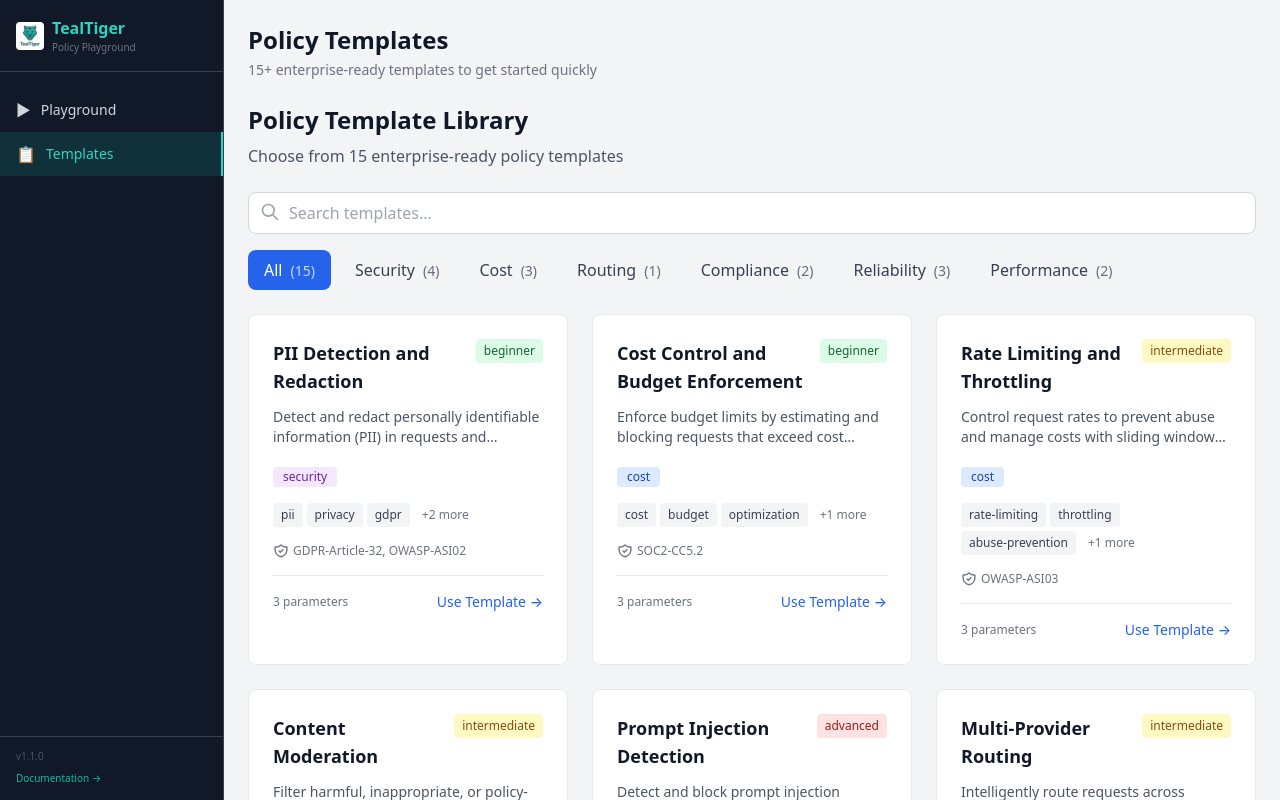
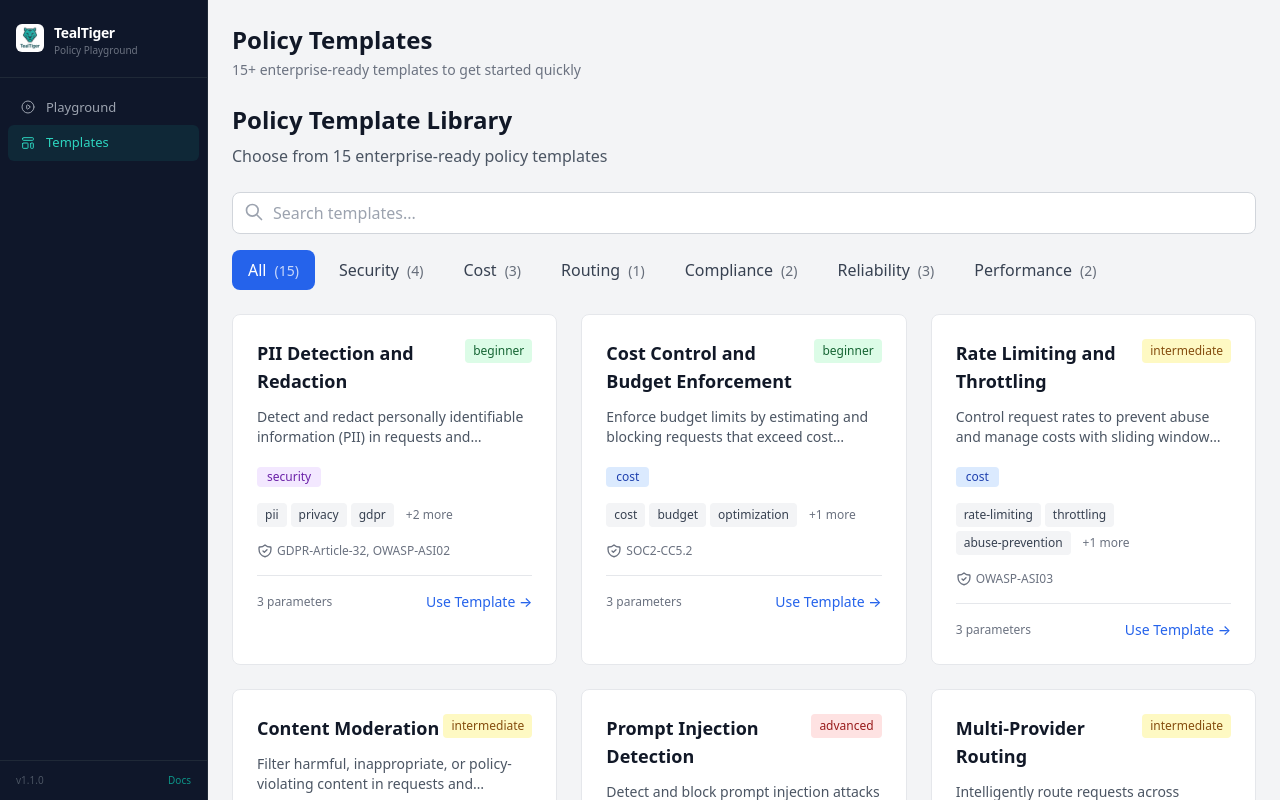
Before and after one commit to agentguard-ai/TealTiger-Playground, a React (Vite) app: page /templates in a window 1280 px wide. Built offline with nearby package versions, Linux system fonts and the light colour scheme; no server answers.

Commit message:
Refine UI: enterprise-grade sidebar, compact header, no emojis, proper icons

```diff
--- a/src/components/Export/ExportDropdown.tsx
+++ b/src/components/Export/ExportDropdown.tsx
@@ -8,10 +8,10 @@ interface ExportDropdownProps {
 }
 
 const EXPORT_OPTIONS = [
-  { id: 'typescript', label: 'TypeScript SDK', icon: '🟦', desc: 'Ready-to-use TealEngine setup' },
-  { id: 'python', label: 'Python SDK', icon: '🐍', desc: 'Ready-to-use Python setup' },
-  { id: 'json', label: 'JSON Policy', icon: '📄', desc: 'Portable policy config file' },
-  { id: 'cicd', label: 'GitHub Actions', icon: '🔄', desc: 'CI/CD workflow snippet' },
+  { id: 'typescript', label: 'TypeScript SDK', icon: 'TS', desc: 'Ready-to-use TealEngine setup' },
+  { id: 'python', label: 'Python SDK', icon: 'PY', desc: 'Ready-to-use Python setup' },
+  { id: 'json', label: 'JSON Policy', icon: '{}', desc: 'Portable policy config file' },
+  { id: 'cicd', label: 'GitHub Actions', icon: 'CI', desc: 'CI/CD workflow snippet' },
 ] as const;
 
 type ExportFormat = typeof EXPORT_OPTIONS[number]['id'];
@@ -77,29 +77,29 @@ export function ExportDropdown({ policyCode }: ExportDropdownProps) {
       <div className="relative" ref={dropdownRef}>
         <button
           onClick={() => setIsOpen(!isOpen)}
-          className="px-3 py-2 bg-gray-800 text-white text-sm rounded-md hover:bg-gray-700 transition-colors flex items-center gap-1.5"
+          className="inline-flex items-center gap-1.5 px-3 py-1.5 text-xs font-medium text-white bg-teal-600 hover:bg-teal-700 rounded-md transition-colors"
         >
-          <svg className="w-4 h-4" fill="none" stroke="currentColor" viewBox="0 0 24 24">
+          <svg className="w-3.5 h-3.5" fill="none" stroke="currentColor" viewBox="0 0 24 24">
             <path strokeLinecap="round" strokeLinejoin="round" strokeWidth={2} d="M4 16v1a3 3 0 003 3h10a3 3 0 003-3v-1m-4-4l-4 4m0 0l-4-4m4 4V4" />
           </svg>
           Export
-          <svg className="w-3 h-3" fill="none" stroke="currentColor" viewBox="0 0 24 24">
+          <svg className="w-3 h-3 opacity-60" fill="none" stroke="currentColor" viewBox="0 0 24 24">
             <path strokeLinecap="round" strokeLinejoin="round" strokeWidth={2} d="M19 9l-7 7-7-7" />
           </svg>
         </button>
 
         {isOpen && (
-          <div className="absolute right-0 mt-1 w-64 bg-white rounded-lg shadow-lg border border-gray-200 z-50 py-1">
+          <div className="absolute right-0 mt-1 w-56 bg-white rounded-lg shadow-lg border border-gray-200 z-50 py-1">
             {EXPORT_OPTIONS.map(opt => (
               <button
                 key={opt.id}
                 onClick={() => handleExport(opt.id)}
-                className="w-full text-left px-4 py-2.5 hover:bg-gray-50 transition-colors flex items-center gap-3"
+                className="w-full text-left px-3 py-2 hover:bg-gray-50 transition-colors flex items-center gap-3"
               >
-                <span className="text-lg">{opt.icon}</span>
+                <span className="w-6 text-center text-[10px] font-bold text-gray-400 font-mono">{opt.icon}</span>
                 <div>
-                  <p className="text-sm font-medium text-gray-900">{opt.label}</p>
-                  <p className="text-xs text-gray-500">{opt.desc}</p>
+                  <p className="text-xs font-medium text-gray-900">{opt.label}</p>
+                  <p className="text-[10px] text-gray-500">{opt.desc}</p>
                 </div>
               </button>
             ))}
--- a/src/components/Layout/EnterpriseSidebar.tsx
+++ b/src/components/Layout/EnterpriseSidebar.tsx
@@ -1,49 +1,75 @@
 import { NavLink } from 'react-router-dom';
 
 const navItems = [
-  { to: '/', label: 'Playground', icon: '▶' },
-  { to: '/templates', label: 'Templates', icon: '📋' },
+  {
+    to: '/',
+    label: 'Playground',
+    icon: (
+      <svg className="w-4 h-4" fill="none" stroke="currentColor" viewBox="0 0 24 24">
+        <path strokeLinecap="round" strokeLinejoin="round" strokeWidth={1.5} d="M14.752 11.168l-3.197-2.132A1 1 0 0010 9.87v4.263a1 1 0 001.555.832l3.197-2.132a1 1 0 000-1.664z" />
+        <path strokeLinecap="round" strokeLinejoin="round" strokeWidth={1.5} d="M21 12a9 9 0 11-18 0 9 9 0 0118 0z" />
+      </svg>
+    ),
+  },
+  {
+    to: '/templates',
+    label: 'Templates',
+    icon: (
+      <svg className="w-4 h-4" fill="none" stroke="currentColor" viewBox="0 0 24 24">
+        <path strokeLinecap="round" strokeLinejoin="round" strokeWidth={1.5} d="M4 5a1 1 0 011-1h14a1 1 0 011 1v2a1 1 0 01-1 1H5a1 1 0 01-1-1V5zM4 13a1 1 0 011-1h6a1 1 0 011 1v6a1 1 0 01-1 1H5a1 1 0 01-1-1v-6zM16 13a1 1 0 011-1h2a1 1 0 011 1v6a1 1 0 01-1 1h-2a1 1 0 01-1-1v-6z" />
+      </svg>
+    ),
+  },
 ];
 
 export function EnterpriseSidebar() {
   return (
-    <aside className="w-56 bg-gray-900 text-gray-300 flex flex-col h-full overflow-y-auto border-r border-gray-700">
-      <div className="px-4 py-4 border-b border-gray-700 flex items-center gap-2">
-        <img src="/tealtiger-logo-64.png" alt="TealTiger" className="w-7 h-7 rounded" />
+    <aside className="w-52 bg-[#0f172a] text-gray-400 flex flex-col h-full border-r border-gray-800">
+      {/* Brand */}
+      <div className="px-4 py-5 border-b border-gray-800">
+        <div className="flex items-center gap-2.5">
+          <img src="/tealtiger-logo-64.png" alt="TealTiger" className="w-7 h-7 rounded-md" />
           <div>
-          <h1 className="text-base font-bold text-teal-400">TealTiger</h1>
-          <p className="text-[10px] text-gray-500">Policy Playground</p>
+            <span className="text-sm font-semibold text-white tracking-tight">TealTiger</span>
+            <span className="text-[10px] text-gray-500 block leading-tight">Policy Playground</span>
           </div>
         </div>
-      <nav className="flex-1 py-4">
+      </div>
+
+      {/* Navigation */}
+      <nav className="flex-1 py-3 px-2">
         {navItems.map((item) => (
           <NavLink
             key={item.to}
             to={item.to}
             end={item.to === '/'}
             className={({ isActive }) =>
-              `flex items-center gap-2.5 px-4 py-2.5 text-sm transition-colors ${
+              `flex items-center gap-2.5 px-3 py-2 text-[13px] rounded-md transition-all ${
                 isActive
-                  ? 'bg-teal-600/20 text-teal-400 border-r-2 border-teal-400'
-                  : 'hover:bg-gray-800 hover:text-white'
+                  ? 'bg-teal-500/10 text-teal-400 font-medium'
+                  : 'hover:bg-white/5 hover:text-gray-200'
               }`
             }
           >
-            <span className="text-base">{item.icon}</span>
+            {item.icon}
             {item.label}
           </NavLink>
         ))}
       </nav>
-      <div className="px-4 py-3 border-t border-gray-700">
-        <p className="text-[10px] text-gray-600">v1.1.0</p>
+
+      {/* Footer */}
+      <div className="px-4 py-3 border-t border-gray-800 text-[10px] text-gray-600">
+        <div className="flex items-center justify-between">
+          <span>v1.1.0</span>
           <a
             href="https://docs.tealtiger.ai"
             target="_blank"
             rel="noopener noreferrer"
-          className="text-[10px] text-teal-500 hover:text-teal-400"
+            className="text-teal-600 hover:text-teal-500 transition-colors"
           >
-          Documentation →
+            Docs
           </a>
+        </div>
       </div>
     </aside>
   );
--- a/src/components/Layout/Header.tsx
+++ b/src/components/Layout/Header.tsx
@@ -1,5 +1,4 @@
-import React, { useState, useEffect } from 'react';
-import { SignInButton, UserProfile } from '../Auth';
+import React, { useEffect } from 'react';
 import { ExportDropdown } from '../Export/ExportDropdown';
 import { useAuthStore } from '@/store/authStore';
 import { usePlaygroundStore } from '@/store/playgroundStore';
@@ -13,125 +12,65 @@ interface HeaderProps {
 
 export const Header: React.FC<HeaderProps> = ({
   onShare,
-  onExport,
   onMenuToggle,
   isMobileMenuOpen = false,
 }) => {
-  const { isAuthenticated, restoreSession } = useAuthStore();
+  const { restoreSession } = useAuthStore();
   const { policyCode } = usePlaygroundStore();
 
-  // Restore session on mount
   useEffect(() => {
     restoreSession();
   }, [restoreSession]);
 
   return (
-    <header className="bg-white border-b border-gray-200 sticky top-0 z-50">
-      <div className="px-4 py-3">
-        <div className="flex items-center justify-between">
-          {/* Logo and Title */}
+    <header className="bg-white border-b border-gray-200/80 sticky top-0 z-50">
+      <div className="flex items-center justify-between px-4 h-12">
+        {/* Left: mobile menu + breadcrumb */}
         <div className="flex items-center gap-3">
-            {/* Mobile menu toggle */}
           {onMenuToggle && (
             <button
               onClick={onMenuToggle}
-                className="md:hidden p-2 text-gray-600 hover:text-gray-900 hover:bg-gray-100 rounded-md"
+              className="md:hidden p-1.5 text-gray-500 hover:text-gray-700 hover:bg-gray-100 rounded"
               aria-label="Toggle menu"
               aria-expanded={isMobileMenuOpen}
             >
-                <svg
-                  className="w-6 h-6"
-                  fill="none"
-                  stroke="currentColor"
-                  viewBox="0 0 24 24"
-                >
+              <svg className="w-5 h-5" fill="none" stroke="currentColor" viewBox="0 0 24 24">
                 {isMobileMenuOpen ? (
-                    <path
-                      strokeLinecap="round"
-                      strokeLinejoin="round"
-                      strokeWidth={2}
-                      d="M6 18L18 6M6 6l12 12"
-                    />
+                  <path strokeLinecap="round" strokeLinejoin="round" strokeWidth={1.5} d="M6 18L18 6M6 6l12 12" />
                 ) : (
-                    <path
-                      strokeLinecap="round"
-                      strokeLinejoin="round"
-                      strokeWidth={2}
-                      d="M4 6h16M4 12h16M4 18h16"
-                    />
+                  <path strokeLinecap="round" strokeLinejoin="round" strokeWidth={1.5} d="M4 6h16M4 12h16M4 18h16" />
                 )}
               </svg>
             </button>
           )}
-
-            {/* Logo */}
-            <div className="flex items-center gap-2">
-              <img src="/tealtiger-logo-64.png" alt="TealTiger" className="w-8 h-8 rounded-lg" />
-              <div>
-                <h1 className="text-lg font-bold text-gray-900">TealTiger</h1>
-                <p className="text-xs text-gray-500 hidden sm:block">Interactive Playground</p>
-              </div>
-            </div>
+          <span className="text-sm text-gray-500 font-medium">Policy Editor</span>
         </div>
 
-          {/* Actions */}
-          <div className="flex items-center gap-2">
-            {/* Authentication */}
-            {isAuthenticated ? (
-              <UserProfile />
-            ) : (
-              <SignInButton />
-            )}
+        {/* Right: actions */}
+        <div className="flex items-center gap-1.5">
+          <ExportDropdown policyCode={policyCode} />
 
-            {/* Share Button */}
           <button
             onClick={onShare}
-              className="flex items-center gap-2 px-3 py-2 text-sm font-medium text-teal-700 bg-teal-50 hover:bg-teal-100 rounded-md transition-colors"
-              aria-label="Share playground"
+            className="inline-flex items-center gap-1.5 px-3 py-1.5 text-xs font-medium text-gray-600 bg-gray-50 hover:bg-gray-100 border border-gray-200 rounded-md transition-colors"
           >
-              <svg
-                className="w-4 h-4"
-                fill="none"
-                stroke="currentColor"
-                viewBox="0 0 24 24"
-              >
-                <path
-                  strokeLinecap="round"
-                  strokeLinejoin="round"
-                  strokeWidth={2}
-                  d="M8.684 13.342C8.886 12.938 9 12.482 9 12c0-.482-.114-.938-.316-1.342m0 2.684a3 3 0 110-2.684m0 2.684l6.632 3.316m-6.632-6l6.632-3.316m0 0a3 3 0 105.367-2.684 3 3 0 00-5.367 2.684zm0 9.316a3 3 0 105.368 2.684 3 3 0 00-5.368-2.684z"
-                />
+            <svg className="w-3.5 h-3.5" fill="none" stroke="currentColor" viewBox="0 0 24 24">
+              <path strokeLinecap="round" strokeLinejoin="round" strokeWidth={2} d="M8.684 13.342C8.886 12.938 9 12.482 9 12c0-.482-.114-.938-.316-1.342m0 2.684a3 3 0 110-2.684m0 2.684l6.632 3.316m-6.632-6l6.632-3.316m0 0a3 3 0 105.367-2.684 3 3 0 00-5.367 2.684zm0 9.316a3 3 0 105.368 2.684 3 3 0 00-5.368-2.684z" />
             </svg>
-              <span className="hidden sm:inline">Share</span>
+            Share
           </button>
 
-            {/* Export Dropdown */}
-            <ExportDropdown policyCode={policyCode} />
-
-            {/* Help Link */}
           <a
             href="https://docs.tealtiger.ai"
             target="_blank"
             rel="noopener noreferrer"
-              className="flex items-center gap-2 px-3 py-2 text-sm font-medium text-gray-700 hover:bg-gray-100 rounded-md transition-colors"
-              aria-label="View documentation"
+            className="inline-flex items-center gap-1.5 px-3 py-1.5 text-xs font-medium text-gray-600 hover:bg-gray-50 rounded-md transition-colors"
           >
-              <svg
-                className="w-4 h-4"
-                fill="none"
-                stroke="currentColor"
-                viewBox="0 0 24 24"
-              >
-                <path
-                  strokeLinecap="round"
-                  strokeLinejoin="round"
-                  strokeWidth={2}
-                  d="M8.228 9c.549-1.165 2.03-2 3.772-2 2.21 0 4 1.343 4 3 0 1.4-1.278 2.575-3.006 2.907-.542.104-.994.54-.994 1.093m0 3h.01M21 12a9 9 0 11-18 0 9 9 0 0118 0z"
-                />
+            <svg className="w-3.5 h-3.5" fill="none" stroke="currentColor" viewBox="0 0 24 24">
+              <path strokeLinecap="round" strokeLinejoin="round" strokeWidth={2} d="M12 6.253v13m0-13C10.832 5.477 9.246 5 7.5 5S4.168 5.477 3 6.253v13C4.168 18.477 5.754 18 7.5 18s3.332.477 4.5 1.253m0-13C13.168 5.477 14.754 5 16.5 5c1.747 0 3.332.477 4.5 1.253v13C19.832 18.477 18.247 18 16.5 18c-1.746 0-3.332.477-4.5 1.253" />
             </svg>
-              <span className="hidden lg:inline">Help</span>
+            Docs
           </a>
-          </div>
         </div>
       </div>
     </header>
```
Lines whose indentation alone changed are shown as unchanged.
